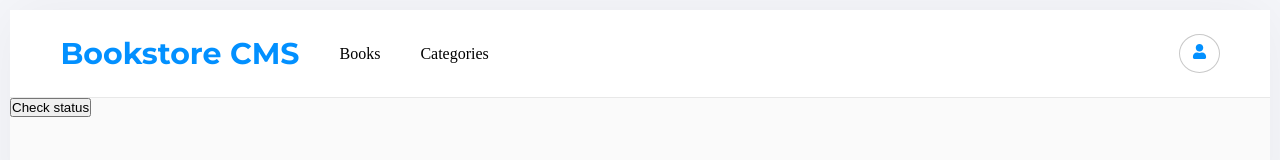
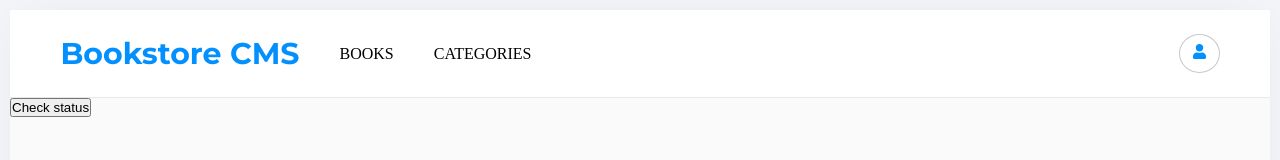
Before and after one commit to amrendrakind/bookstore-react, a React (Create React App) app: page /categories in a window 1280 px wide. Shown: the top 160 px of the page. Built offline with nearby package versions, Linux system fonts and the light colour scheme.

Commit message:
Linter error fixed

```diff
--- a/src/componenets/NavBar/NavBar.js
+++ b/src/componenets/NavBar/NavBar.js
@@ -8,12 +8,12 @@ const Navbar = () => {
     {
       id: 1,
       path: '/',
-      text: 'Books',
+      text: 'BOOKS',
     },
     {
       id: 2,
       path: '/categories',
-      text: 'Categories',
+      text: 'CATEGORIES',
     },
   ];
 
--- a/src/index.css
+++ b/src/index.css
@@ -1,4 +1,5 @@
 @import url(https://fonts.googleapis.com/css2?family=Montserrat:wght@100;300;400;600;700&family=Roboto+Slab:wght@300;400;500;700&display=swap);
+
 * {
   margin: 0;
   padding: 0;
```
